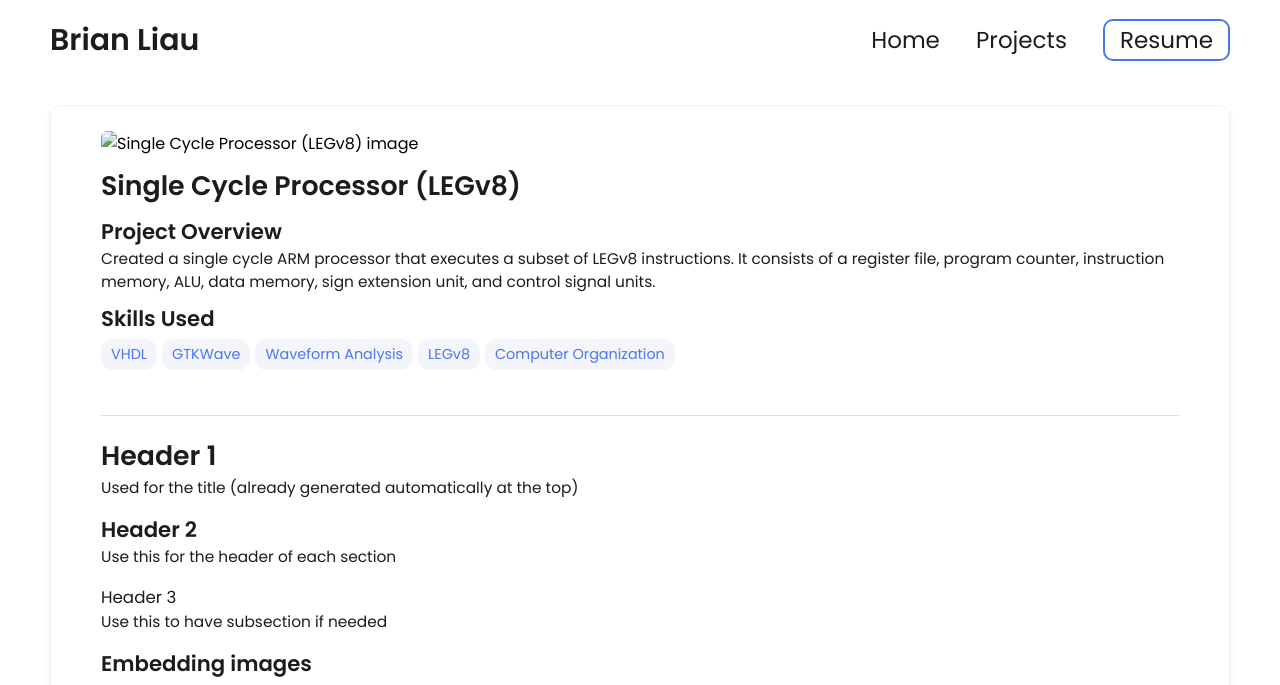
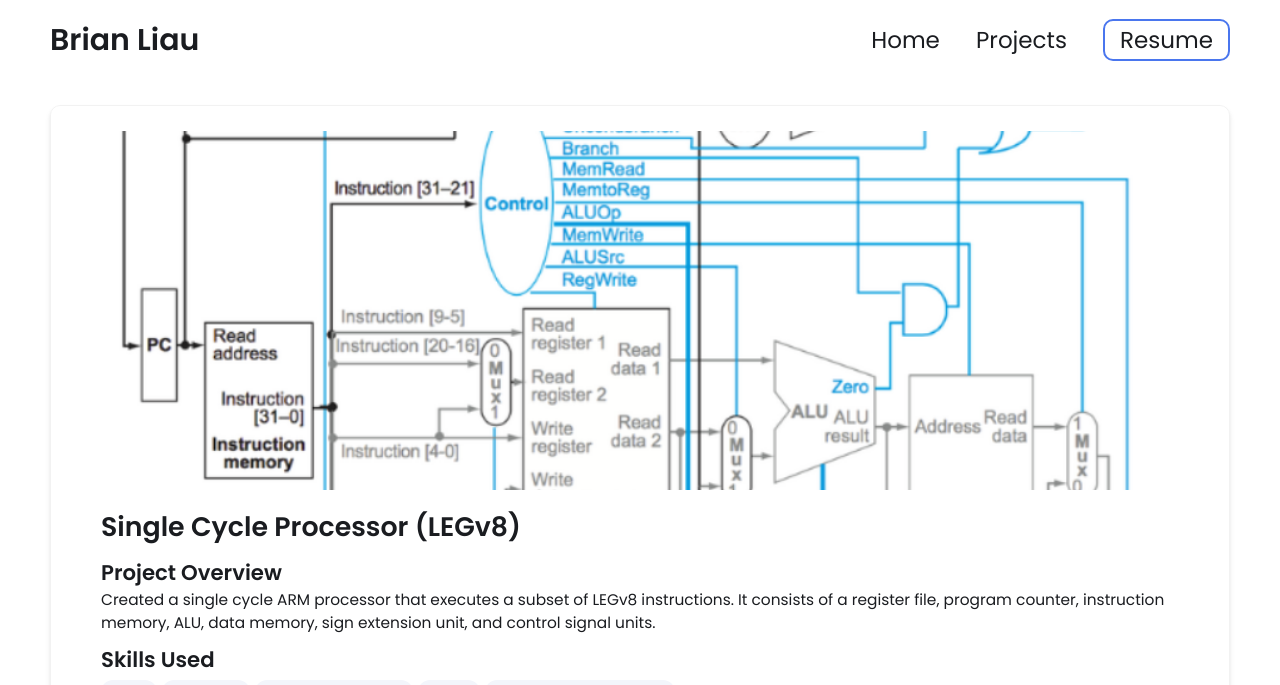
Before and after one commit to briancliau/briancliau.github.io, a Jekyll site: the page built from _projects/Single Cycle Processor (LEGv8)/index.md, in a window 1280 px wide. Shown: the top 685 px of the page. Built offline with Jekyll 4.4.1, drawn with Linux system fonts in a browser that asks for light colours; grey boxes are pictures that could not be loaded.

Commit message:
Update index.md for Single Cycle Processor

```diff
--- a/_projects/Single Cycle Processor (LEGv8)/index.md
+++ b/_projects/Single Cycle Processor (LEGv8)/index.md
@@ -9,7 +9,7 @@ skills:
   - LEGv8
   - Computer Organization
 
-main-image: /"Single Cycle Processor".png
+main-image: /Single Cycle Processor.PNG
 ---
 
 ---
```
